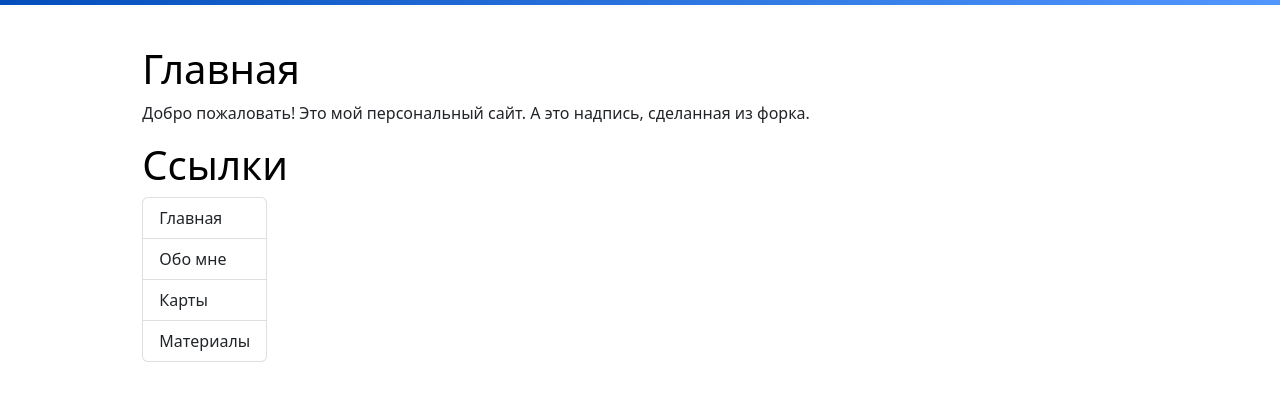
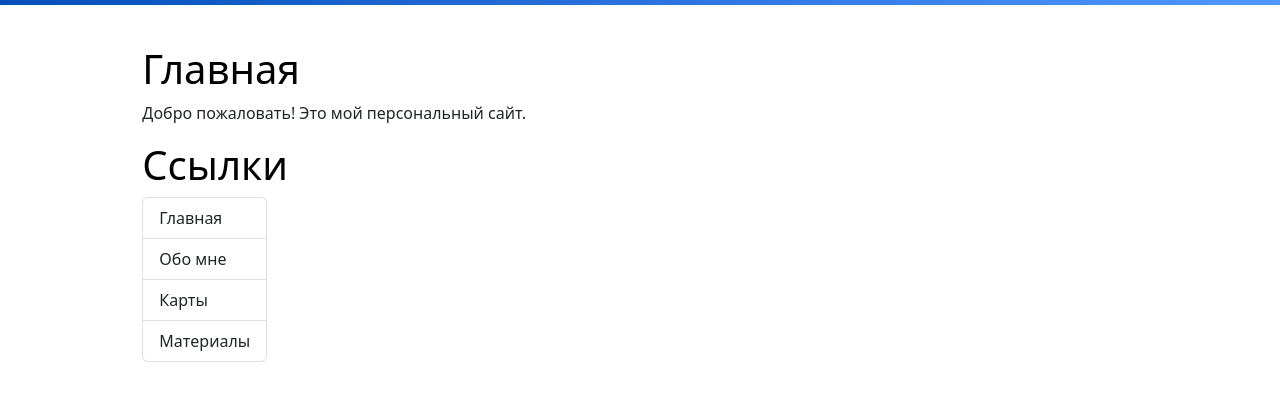
Before and after one commit to maxtaran2010/Website, a plain HTML site: page index.html in a window 1280 px wide. Shown: the part 54-454 px from the top of the page. Drawn offline with nearby package versions, Linux system fonts and the light colour scheme.

Commit message:
Revert "Fixes"

```diff
--- a/index.html
+++ b/index.html
@@ -52,7 +52,7 @@
   <div class="container-fluid content">
     <div class="col offset-1" style="padding-top: 20px;">
         <h1><a name="main" class="pos-link">Главная</a></h1>
-        <p>Добро пожаловать! Это мой персональный сайт. А это надпись, сделанная из форка.</p>
+        <p>Добро пожаловать! Это мой персональный сайт.</p>
         <h1><a name="links" class="pos-link">Ссылки</a></h1>
         <div class="list-group" style="width: fit-content">
           <a class='list-group-item list-group-item-action' href="index.html">Главная</a>
```
Also changed, not shown: img/me.jpg.
